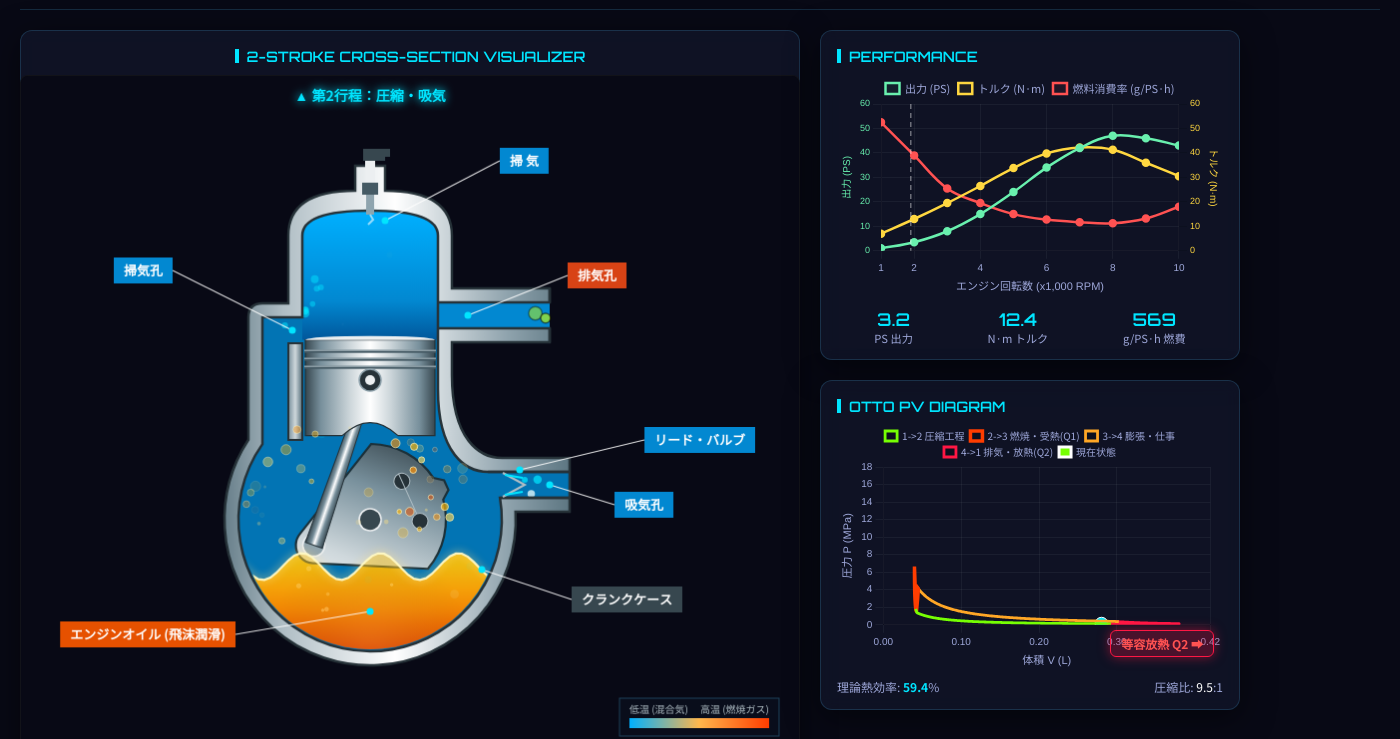
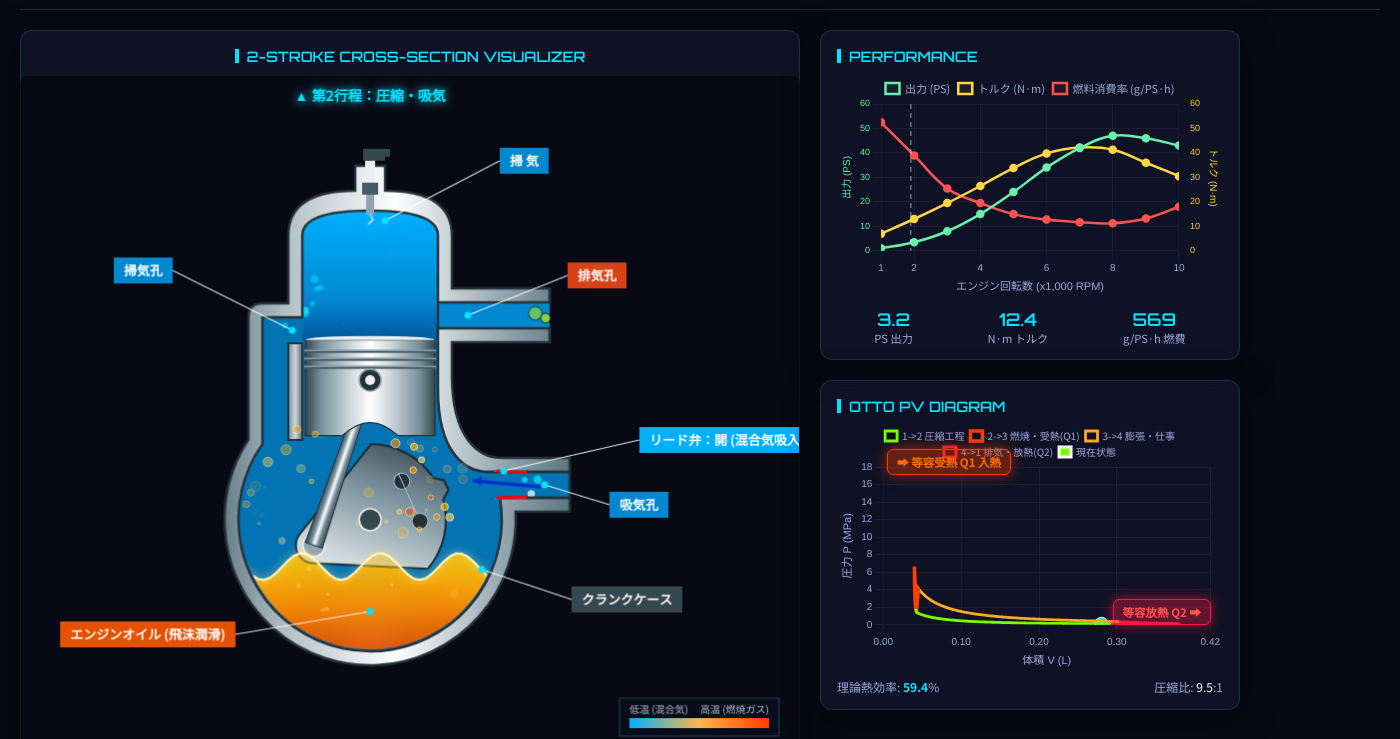
Before and after one commit to hirabayashi-omu/OMU1gradEXP, an Electron app: page simulators/engine_simulator/index.html in a window 1400 px wide. Shown: the part 81-820 px from the top of the page. Drawn offline with nearby package versions, Linux system fonts and the light colour scheme; animation ran at ten frames a second.

Commit message:
Update engine simulator reed valve and PV diagram Q1/Q2 display

```diff
--- a/simulators/engine_simulator/index.html
+++ b/simulators/engine_simulator/index.html
@@ -121,35 +121,37 @@
 
     .heat-badge {
       position: absolute;
-      padding: 4px 10px;
+      padding: 4px 9px;
       border-radius: 6px;
-      font-size: 0.75rem;
+      font-size: 0.72rem;
       font-weight: 700;
       display: flex;
       align-items: center;
-      gap: 6px;
+      gap: 5px;
       opacity: 0;
-      transition: opacity 0.25s, transform 0.25s;
-      z-index: 10;
+      transform: scale(0.92);
+      transition: opacity 0.08s ease-out, transform 0.08s ease-out;
+      z-index: 15;
       pointer-events: none;
+      white-space: nowrap;
     }
     .heat-badge.show {
       opacity: 1;
-      transform: translateY(-2px);
+      transform: scale(1.0);
     }
     .badge-q1 {
-      top: 48px; left: 65px;
-      background: rgba(255, 61, 0, 0.25);
+      top: 68px; left: 66px;
+      background: rgba(255, 61, 0, 0.35);
       border: 1px solid #ff3d00;
       color: #ff6d00;
-      box-shadow: 0 0 12px rgba(255, 61, 0, 0.5);
+      box-shadow: 0 0 14px rgba(255, 61, 0, 0.6);
     }
     .badge-q2 {
-      bottom: 50px; right: 25px;
-      background: rgba(255, 23, 68, 0.25);
+      bottom: 84px; right: 28px;
+      background: rgba(255, 23, 68, 0.35);
       border: 1px solid #ff1744;
       color: #ff5252;
-      box-shadow: 0 0 12px rgba(255, 23, 68, 0.5);
+      box-shadow: 0 0 14px rgba(255, 23, 68, 0.6);
     }
 
 
@@ -1321,30 +1323,80 @@ function drawEngine(angle) {
   ctx.stroke();
   ctx.restore();
 
-  /* STEP 4: [中面] スパークプラグ & リードバルブ */
-  const reedX = 495;
-  const reedY = INTAKE_Y;
-  const reedOpen = !isDown;
+  /* STEP 4: [中面] スパークプラグ & リードバルブ (赤色リード弁・青色吸入気流モデル) */
+  const reedX = 490;
+  const reedY = INTAKE_Y; // 410
+  const reedOpen = !isDown; // 上昇行程 (第2行程) で開く
   ctx.save();
 
-  ctx.fillStyle = '#455a64';
-  ctx.strokeStyle = '#b0bec5';
-  ctx.lineWidth = 2.0;
+  const cageBaseX = reedX + 16;
+  const cageTipX  = reedX - 14;
+  const cageTopY  = reedY - 12;
+  const cageBtmY  = reedY + 12;
+
+  // ① バルブシート・ストッパー壁（金属枠ガイド）
+  ctx.strokeStyle = '#546e7a';
+  ctx.lineWidth = 1.8;
   ctx.beginPath();
-  ctx.moveTo(reedX - 12, reedY - 12);
-  ctx.lineTo(reedX + 10, reedY);
-  ctx.lineTo(reedX - 12, reedY + 12);
+  // 上部ストッパー面
+  ctx.moveTo(cageBaseX, cageTopY - 2);
+  ctx.lineTo(cageTipX - 2, cageTopY - 2);
+  // 下部ストッパー面
+  ctx.moveTo(cageBaseX, cageBtmY + 2);
+  ctx.lineTo(cageTipX - 2, cageBtmY + 2);
   ctx.stroke();
 
-  const gap = reedOpen ? 7 : 1;
-  ctx.strokeStyle = '#00e5ff';
-  ctx.lineWidth = 2.2;
-  ctx.beginPath();
-  ctx.moveTo(reedX - 10, reedY - 10);
-  ctx.lineTo(reedX + 8, reedY - gap);
-  ctx.moveTo(reedX - 10, reedY + 10);
-  ctx.lineTo(reedX + 8, reedY + gap);
-  ctx.stroke();
+  // ② リード花弁（赤色ライン） & 吸気流（青色ライン）
+  if (reedOpen) {
+    // ─── 【開状態 (OPEN)】 ───
+    // 中央の吸気流（濃い青色の太い流線・矢印）
+    ctx.strokeStyle = '#0033cc';
+    ctx.lineWidth = 3.5;
+    ctx.lineCap = 'round';
+    ctx.beginPath();
+    ctx.moveTo(cageBaseX + 14, reedY + 2);
+    ctx.lineTo(cageTipX - 22, reedY - 4);
+    ctx.stroke();
+
+    // 吸気流の先端矢印
+    ctx.fillStyle = '#0033cc';
+    ctx.beginPath();
+    ctx.moveTo(cageTipX - 22, reedY - 4);
+    ctx.lineTo(cageTipX - 14, reedY - 9);
+    ctx.lineTo(cageTipX - 15, reedY + 1);
+    ctx.closePath();
+    ctx.fill();
+
+    // 上部リード花弁（赤色：上向きに跳ね上がって開放）
+    ctx.strokeStyle = '#ff0000';
+    ctx.lineWidth = 3.0;
+    ctx.lineCap = 'round';
+    ctx.beginPath();
+    ctx.moveTo(cageBaseX, cageTopY);
+    ctx.lineTo(cageTipX + 2, cageTopY - 2);
+    ctx.stroke();
+
+    // 下部リード花弁（赤色：下向きに開いて開放）
+    ctx.beginPath();
+    ctx.moveTo(cageBaseX, cageBtmY);
+    ctx.lineTo(cageTipX + 2, cageBtmY + 1);
+    ctx.stroke();
+
+  } else {
+    // ─── 【閉状態 (CLOSED)】 ───
+    // 上下一対の赤色リード花弁が中央の先端に向かってV字型に閉塞（< の形状）
+    ctx.strokeStyle = '#ff0000';
+    ctx.lineWidth = 3.0;
+    ctx.lineCap = 'round';
+    ctx.beginPath();
+    // 上部花弁（右上基部から左中央先端へ）
+    ctx.moveTo(cageBaseX, cageTopY);
+    ctx.lineTo(cageTipX, reedY);
+    // 下部花弁（右下基部から左中央先端へ）
+    ctx.moveTo(cageBaseX, cageBtmY);
+    ctx.lineTo(cageTipX, reedY);
+    ctx.stroke();
+  }
   ctx.restore();
 
   ctx.save();
@@ -1592,7 +1644,12 @@ function drawEngine(angle) {
   drawPointerLabel(ctx, '掃 気', CX + 15, 145, CX + 130, 85, '#ffffff', '#0288d1');
   drawPointerLabel(ctx, '掃気孔', CYL_LX - 10, SCAVENGE_PORT_Y, CYL_LX - 130, SCAVENGE_PORT_Y - 60, '#ffffff', '#0288d1');
   drawPointerLabel(ctx, '排気孔', CYL_RX + 30, EXHAUST_PORT_Y, CYL_RX + 130, EXHAUST_PORT_Y - 40, '#ffffff', '#d84315');
-  drawPointerLabel(ctx, 'リード・バルブ', reedX + 5, INTAKE_Y - 15, reedX + 130, INTAKE_Y - 45, '#ffffff', '#0288d1');
+
+  // リードバルブ動的指示ラベル (開閉状態・動作を明瞭に表示)
+  const reedLabelText = reedOpen ? 'リード弁：開 (混合気吸入)' : 'リード弁：閉 (密閉・逆流阻止)';
+  const reedTagBg     = reedOpen ? '#00b0ff' : '#37474f';
+  drawPointerLabel(ctx, reedLabelText, reedX - 6, INTAKE_Y - 14, reedX + 130, INTAKE_Y - 45, '#ffffff', reedTagBg);
+
   drawPointerLabel(ctx, '吸気孔', reedX + 35, INTAKE_Y, reedX + 100, INTAKE_Y + 20, '#ffffff', '#0288d1');
   drawPointerLabel(ctx, 'クランクケース', CX + CC_R - 20, CC_CY + 50, CX + CC_R + 70, CC_CY + 80, '#ffffff', '#37474f');
   drawPointerLabel(ctx, 'エンジンオイル (飛沫潤滑)', CX, OIL_SURFACE_Y + 45, CX - 135, CC_CY + 115, '#ffffff', '#e65100');
@@ -1886,7 +1943,10 @@ const pvChart = new Chart(pvCtx, {
   }
 });
 
-function updateOttoStateCards(angle) {
+let q1HoldTimer = 0;
+let q2HoldTimer = 0;
+
+function updateOttoStateCards(angle, dt = 0.016) {
   const na = ((angle % (Math.PI*2)) + Math.PI*2) % (Math.PI*2);
 
   ['card-stroke1','card-stroke2'].forEach((id, i) => {
@@ -1897,11 +1957,19 @@ function updateOttoStateCards(angle) {
   const badgeQ1 = document.getElementById('badgeQ1');
   const badgeQ2 = document.getElementById('badgeQ2');
 
-  const isQ1 = (na < 0.30 || na > 6.05);
-  const isQ2 = (na > 2.05 && na < 4.15);
-
-  if (badgeQ1) badgeQ1.classList.toggle('show', isQ1);
-  if (badgeQ2) badgeQ2.classList.toggle('show', isQ2);
+  // 点火・受熱行程 (上死点付近〜膨張初期: 燃焼区間)
+  const isQ1Instant = (na < 0.45 || na > 5.90) || (typeof sparkFlash !== 'undefined' && sparkFlash > 0.05);
+  // 排気・放熱行程 (排気ポート開放〜下死点付近)
+  const isQ2Instant = (na > 2.05 && na < 4.25);
+
+  if (isQ1Instant) q1HoldTimer = 0.28; // 最低280ms点灯保持してフレーム飛びを防止
+  else q1HoldTimer = Math.max(0, q1HoldTimer - dt);
+
+  if (isQ2Instant) q2HoldTimer = 0.28;
+  else q2HoldTimer = Math.max(0, q2HoldTimer - dt);
+
+  if (badgeQ1) badgeQ1.classList.toggle('show', q1HoldTimer > 0 || isQ1Instant);
+  if (badgeQ2) badgeQ2.classList.toggle('show', q2HoldTimer > 0 || isQ2Instant);
 
   // 8000RPM超過時のキャンバス内赤熱警告インジケータ
   if (currentRPM >= 8000) {
@@ -2057,7 +2125,7 @@ function animate(timestamp) {
       pvChart.data.datasets[4].borderColor = '#ffffff';
       pvChart.update('none');
     }
-    updateOttoStateCards(crankAngle);
+    updateOttoStateCards(crankAngle, dt);
     // 熱ダレ領域（8000RPM以上）のUI状態更新
     const overheatCard = document.getElementById('card-overheat');
     const overheatBadge = document.getElementById('overheatBadge');
@@ -2091,6 +2159,7 @@ function togglePlay() {
 function resetEngine() {
   crankAngle = 0; sparkFlash = 0; particleList = []; lastTime = null; lastSparkAngle = -999;
   heatSlideFront = CYL_RX; coolSlideFront = CYL_RX;
+  q1HoldTimer = 0; q2HoldTimer = 0;
 }
 
 function updateThrottle(val) {
```
